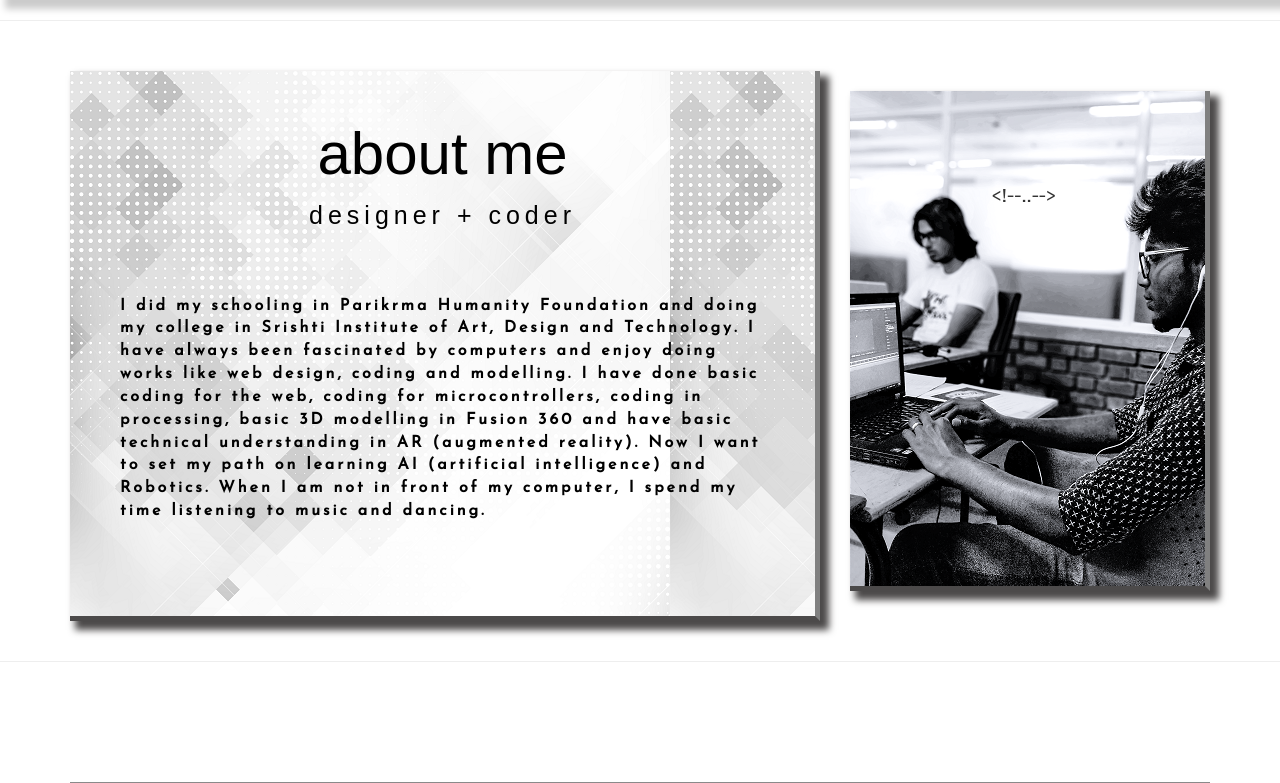
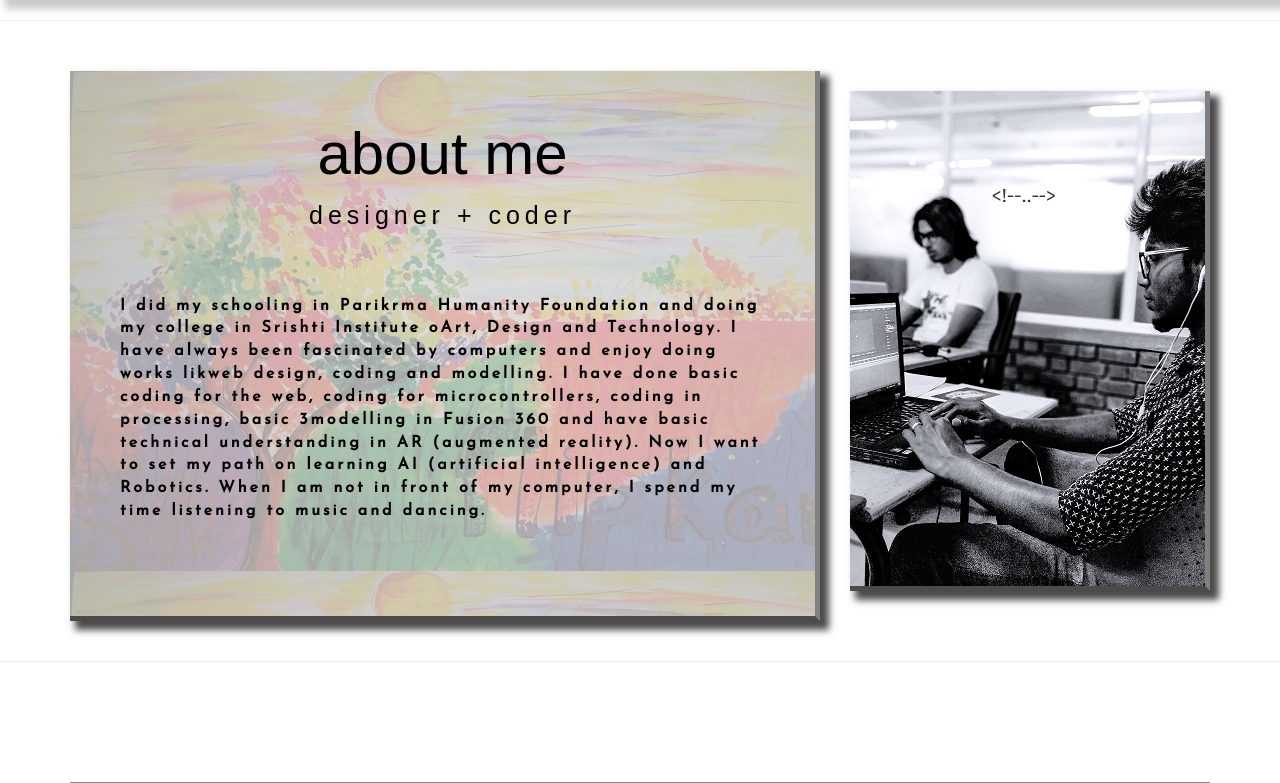
Before and after one commit to RobertHitler/RobertHitler.github.io, a PHP site: page /About_me.html in a window 1280 px wide. Shown: the part 115-898 px from the top of the page. Run offline with PHP 8.4, Linux system fonts and the light colour scheme.

Commit message:
style_1_update

```diff
--- a/About_me.html
+++ b/About_me.html
@@ -48,15 +48,17 @@
 		<div class="container">
 			<div class="row">
 			  <div class="col-md-8">
+					<div class="abt_me_overlay">
 						<div class="abt_me">
 							<h2 style="color: black;">about me</h2>
 							<h5>designer + coder</h5>
 							<p><strong>
-					  I did my schooling in Parikrma Humanity Foundation and doing my college in Srishti Institute of Art, Design and Technology. I have always been fascinated by computers and enjoy doing works like web design, coding and modelling.
-					  I have done basic coding for the web, coding for microcontrollers, coding in processing, basic 3D modelling   in Fusion 360 and have basic technical understanding in AR (augmented reality).
+							I did my schooling in Parikrma Humanity Foundation and doing my college in Srishti Institute oArt, Design and Technology. I have always been fascinated by computers and enjoy doing works likweb design, coding and modelling.
+							I have done basic coding for the web, coding for microcontrollers, coding in processing, basic 3modelling   in Fusion 360 and have basic technical understanding in AR (augmented reality).
 							Now I want to set my path on learning  AI (artificial intelligence) and Robotics.
 							When I am not in front of my computer, I spend my time listening to music and dancing.
 							</strong></p>
+						</div>
 				</div>
 					</div>
 			  <div class="col-md-4">
--- a/css/style_1.css
+++ b/css/style_1.css
@@ -29,11 +29,13 @@
 	background-image: url(../images/my_img_2.jpg);
 
 }
+.abt_me_overlay{
+	background-image: url(../images/abt_me_2.jpg);
+}
 .abt_me{
 	width: 100%;
 	height:550px;
-	background-color: #E9E9E9;
-	background-image: url(../images/abt_me_Bg.png);
+	background-color:rgba(221,221,221,0.75);
 	border-bottom: 5px solid #4C4A4A;
 	border-right: 5px solid grey;
 	box-shadow: 7px 7px 7px 2px #4C4A4A;
```
Also changed, not shown: index.html (+9 -3 lines), images/abt_me_2.jpg (added). Lines whose indentation alone changed are shown as unchanged.
